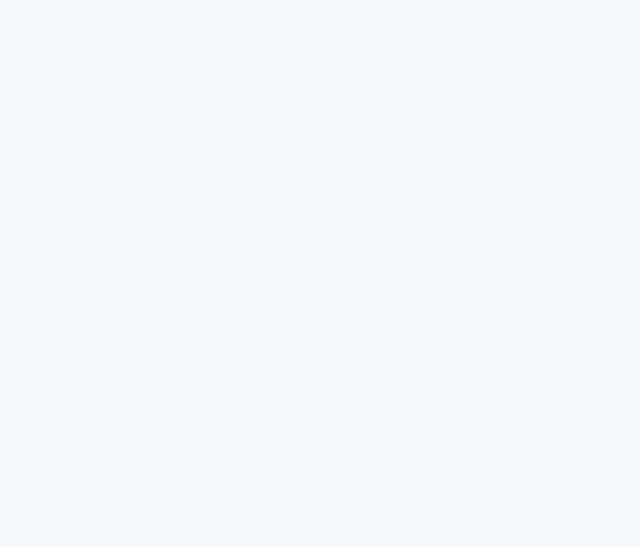
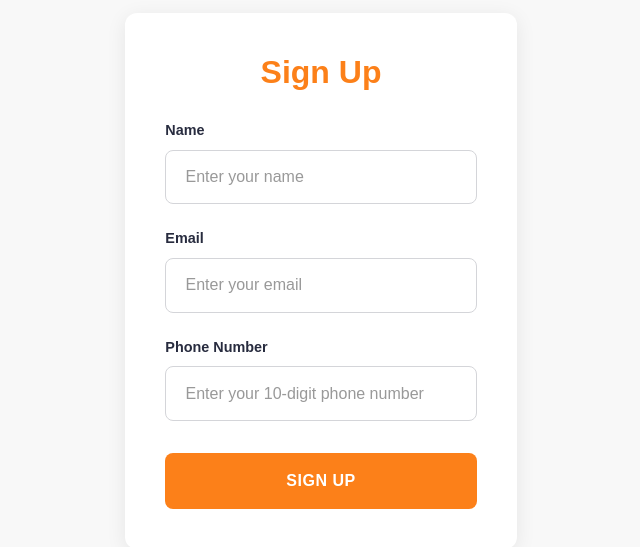
Before and after one commit to Rishi-Kukadiya/Swiggy-clone, a React (Vite) app: page /Signup in a window 1280 px wide. Before the commit this address had no page. Shown: the part 119-666 px from the top of the page, without its empty margins (351-991 px from the left). Built offline with nearby package versions, Linux system fonts and the light colour scheme.

Commit message:
signup added

```diff
--- a/src/comp/App.jsx
+++ b/src/comp/App.jsx
@@ -6,6 +6,7 @@ import { BrowserRouter, Routes, Route} from "react-router";
 import Fooddetails from "./Fooddetails";
 import Dineout from "./dineout";
 import Booktabel from "./Booktable";
+import Signup from "./Signup";
 function App(){
     return(
         <>
@@ -16,6 +17,7 @@ function App(){
               <Route path="/fooddetails/:collectionId" element={<Fooddetails></Fooddetails>}></Route>
               <Route path="/dineout" element={<Dineout></Dineout>}></Route>
               <Route path="/dineout/booktable/:RestID" element={<Booktabel></Booktabel>}></Route>
+              <Route path="/Signup" element={<Signup />} />
           </Routes>
         </BrowserRouter>
         </>
--- /dev/null
+++ b/src/comp/Signup.jsx
@@ -0,0 +1,148 @@
+import React, { useState } from 'react';
+import '../css/signup.css';
+
+export default function SignupPage() {
+  const [formData, setFormData] = useState({
+    name: '',
+    email: '',
+    phone: ''
+  });
+  const [errors, setErrors] = useState({});
+  const [isSubmitting, setIsSubmitting] = useState(false);
+
+  const validateForm = () => {
+    const newErrors = {};
+
+    // Name validation
+    if (!formData.name.trim()) {
+      newErrors.name = 'Name is required';
+    }
+
+    // Email validation
+    if (!formData.email.trim()) {
+      newErrors.email = 'Email is required';
+    } else if (!/^[^\s@]+@[^\s@]+\.[^\s@]+$/.test(formData.email)) {
+      newErrors.email = 'Invalid email format';
+    }
+
+    // Phone validation
+    if (!formData.phone.trim()) {
+      newErrors.phone = 'Phone number is required';
+    } else if (!/^\d{10}$/.test(formData.phone)) {
+      newErrors.phone = 'Invalid phone number (10 digits required)';
+    }
+
+    setErrors(newErrors);
+    return Object.keys(newErrors).length === 0;
+  };
+
+  const handleChange = (e) => {
+    const { name, value } = e.target;
+    setFormData(prev => ({
+      ...prev,
+      [name]: value
+    }));
+
+    // Clear error when user starts typing
+    if (errors[name]) {
+      setErrors(prev => ({
+        ...prev,
+        [name]: ''
+      }));
+    }
+  };
+
+  const handleSubmit = async (e) => {
+    e.preventDefault();
+
+    if (!validateForm()) return;
+
+    setIsSubmitting(true);
+
+    try {
+      // Here you would typically make an API call
+      // await signupUser(formData);
+
+      alert('Account created successfully!');
+      // Reset form after successful submission
+      setFormData({ name: '', email: '', phone: '' });
+    } catch (error) {
+      alert('An error occurred. Please try again.');
+    } finally {
+      setIsSubmitting(false);
+    }
+  };
+
+  return (
+    <div className="signup-container">
+      <h1>Sign Up</h1>
+      <form onSubmit={handleSubmit} noValidate>
+        <div className="form-group">
+          <label htmlFor="name">Name</label>
+          <input
+            type="text"
+            id="name"
+            name="name"
+            placeholder="Enter your name"
+            value={formData.name}
+            onChange={handleChange}
+            className={errors.name ? 'error-input' : ''}
+            aria-describedby={errors.name ? "name-error" : undefined}
+          />
+          {errors.name && (
+            <span id="name-error" className="error-message" role="alert">
+              {errors.name}
+            </span>
+          )}
+        </div>
+
+        <div className="form-group">
+          <label htmlFor="email">Email</label>
+          <input
+            type="email"
+            id="email"
+            name="email"
+            placeholder="Enter your email"
+            value={formData.email}
+            onChange={handleChange}
+            className={errors.email ? 'error-input' : ''}
+            aria-describedby={errors.email ? "email-error" : undefined}
+          />
+          {errors.email && (
+            <span id="email-error" className="error-message" role="alert">
+              {errors.email}
+            </span>
+          )}
+        </div>
+
+        <div className="form-group">
+          <label htmlFor="phone">Phone Number</label>
+          <input
+            type="tel"
+            id="phone"
+            name="phone"
+            placeholder="Enter your 10-digit phone number"
+            value={formData.phone}
+            onChange={handleChange}
+            className={errors.phone ? 'error-input' : ''}
+            aria-describedby={errors.phone ? "phone-error" : undefined}
+            maxLength="10"
+          />
+          {errors.phone && (
+            <span id="phone-error" className="error-message" role="alert">
+              {errors.phone}
+            </span>
+          )}
+        </div>
+
+        <button
+          type="submit"
+          className="signup-btn"
+          disabled={isSubmitting}
+        >
+          {isSubmitting ? 'Creating Account...' : 'Sign Up'}
+        </button>
+      </form>
+    </div>
+  );
+}
--- a/src/comp/nav.jsx
+++ b/src/comp/nav.jsx
@@ -1,3 +1,4 @@
+import {Link} from 'react-router';
 export default function Navbar(){
     return(
         <>
@@ -14,7 +15,11 @@ export default function Navbar(){
                 <a href="#" className="app-link">
                     Get the app <i className="bi bi-arrow-up-right-circle-fill"></i>
                 </a>
-                <button className="sign-in-btn">Sign in</button>
+                <Link to="/Signup">
+          <button  className="sign-in-btn">
+            Sign in
+          </button>
+        </Link>
             </nav>
         </header>
         </>
--- /dev/null
+++ b/src/css/signup.css
@@ -0,0 +1,129 @@
+/* signup.css - Swiggy Style */
+
+/* Base Styles */
+* {
+    box-sizing: border-box;
+    margin: 0;
+    padding: 0;
+    font-family: 'Poppins', sans-serif;
+  }
+
+  body {
+    background-color: #f8f8f8;
+    display: flex;
+    justify-content: center;
+    align-items: center;
+    min-height: 100vh;
+    margin: 0;
+  }
+
+  .signup-container {
+    background-color: white;
+    border-radius: 12px;
+    box-shadow: 0 4px 20px rgba(0, 0, 0, 0.08);
+    padding: 2.5rem;
+    width: 100%;
+    max-width: 450px;
+    margin: 2rem;
+  }
+
+  .signup-container h1 {
+    color: #fc8019; /* Swiggy's orange */
+    text-align: center;
+    margin-bottom: 1.8rem;
+    font-size: 2rem;
+    font-weight: 700;
+  }
+
+  /* Form Styles */
+  form {
+    display: flex;
+    flex-direction: column;
+    gap: 1.5rem;
+  }
+
+  .form-group {
+    display: flex;
+    flex-direction: column;
+    gap: 0.5rem;
+  }
+
+  .form-group label {
+    color: #282c3f; /* Dark gray (Swiggy text color) */
+    font-weight: 600;
+    font-size: 0.9rem;
+  }
+
+  .form-group input {
+    padding: 0.9rem 1.2rem;
+    border: 1px solid #d4d5d9;
+    border-radius: 8px;
+    font-size: 1rem;
+    transition: all 0.3s ease;
+  }
+
+  .form-group input:focus {
+    outline: none;
+    border-color: #fc8019;
+    box-shadow: 0 0 0 2px rgba(252, 128, 25, 0.2);
+  }
+
+  .form-group input.error-input {
+    border-color: #ff6b6b;
+  }
+
+  .form-group input.error-input:focus {
+    box-shadow: 0 0 0 2px rgba(255, 107, 107, 0.2);
+  }
+
+  .error-message {
+    color: #ff6b6b;
+    font-size: 0.8rem;
+    margin-top: 0.2rem;
+  }
+
+  /* Button (Swiggy Orange Style) */
+  .signup-btn {
+    background-color: #fc8019;
+    color: white;
+    border: none;
+    padding: 1rem;
+    border-radius: 8px;
+    font-size: 1rem;
+    font-weight: 600;
+    cursor: pointer;
+    transition: background-color 0.3s ease;
+    margin-top: 0.5rem;
+    text-transform: uppercase;
+    letter-spacing: 0.5px;
+  }
+
+  .signup-btn:hover {
+    background-color: #e86a0a; /* Darker orange on hover */
+  }
+
+  .signup-btn:disabled {
+    background-color: #d4d5d9;
+    cursor: not-allowed;
+  }
+
+  /* Responsive Design */
+  @media (max-width: 480px) {
+    .signup-container {
+      padding: 1.8rem;
+      margin: 1rem;
+      width: 90%;
+    }
+
+    .signup-container h1 {
+      font-size: 1.6rem;
+    }
+
+    .form-group input {
+      padding: 0.8rem 1rem;
+    }
+
+    .signup-btn {
+      padding: 0.9rem;
+    }
+  }
```
Also changed, not shown: src/comp/Footer.jsx (+85 -23 lines).
